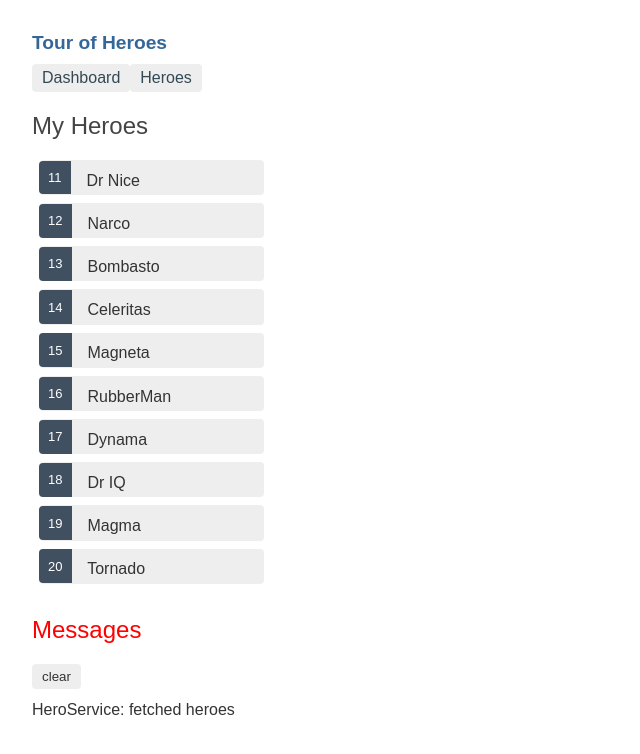
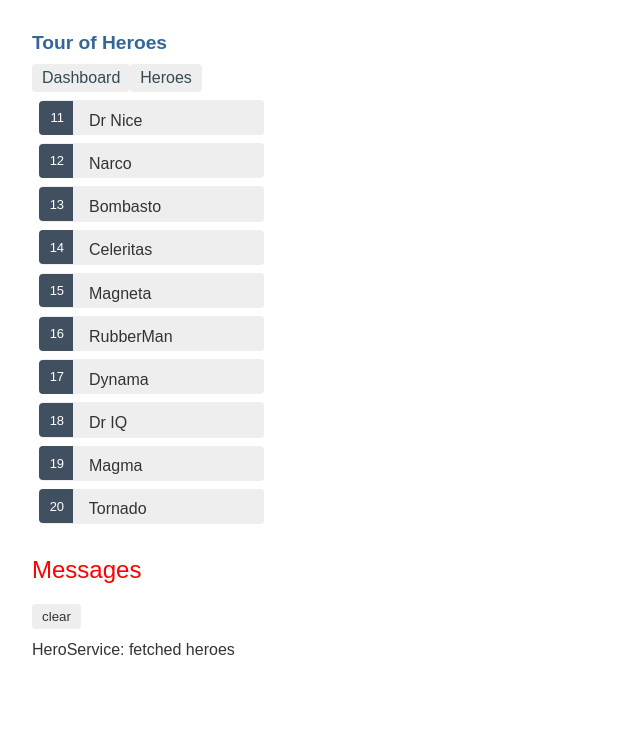
Before and after one commit to tubaboy5/tourOfHeroesAngular, an Angular app: page /heroes in a window 1280 px wide. Shown: the top 754 px of the page, without its empty margins (0-640 px from the left). Built offline with nearby package versions, Linux system fonts and the light colour scheme.

Commit message:
Adding hero component links

```diff
--- a/src/app/dashboard/dashboard.component.html
+++ b/src/app/dashboard/dashboard.component.html
@@ -1,8 +1,12 @@
 <h3>Top Heroes</h3>
 <div class="grid grid-pad">
-  <a *ngFor="let hero of heroes" class="col-1-4">
+  <a
+    *ngFor="let hero of heroes"
+    class="col-1-4"
+    routerLink="/detail/{{ hero.id }}"
+  >
     <div class="module hero">
-      <h4>{{hero.name}}</h4>
+      <h4>{{ hero.name }}</h4>
     </div>
   </a>
 </div>
--- a/src/app/heroes/heroes.component.css
+++ b/src/app/heroes/heroes.component.css
@@ -6,39 +6,46 @@
   width: 15em;
 }
 .heroes li {
+  position: relative;
   cursor: pointer;
-    position: relative;
-    left: 0;
-    background-color: #EEE;
-    margin: .5em;
-    padding: .3em 0;
+  background-color: #eee;
+  margin: 0.5em;
+  padding: 0.3em 0;
   height: 1.6em;
   border-radius: 4px;
 }
+
 .heroes li:hover {
-    color: #607D8B;
-    background-color: #DDD;
-    left: .1em;
+  color: #607d8b;
+  background-color: #ddd;
+  left: 0.1em;
 }
-  .heroes li.selected {
-    background-color: #CFD8DC;
-    color: white;
+
+.heroes a {
+  color: #333;
+  text-decoration: none;
+  position: relative;
+  display: block;
+  width: 250px;
 }
-  .heroes li.selected:hover {
-    background-color: #BBD8DC;
-    color: white;
+
+.heroes a:hover {
+  color: #607d8b;
 }
+
 .heroes .badge {
   display: inline-block;
   font-size: small;
   color: white;
   padding: 0.8em 0.7em 0 0.7em;
-    background-color:#405061;
+  background-color: #405061;
   line-height: 1em;
   position: relative;
   left: -1px;
   top: -4px;
   height: 1.8em;
-    margin-right: .8em;
+  min-width: 16px;
+  text-align: right;
+  margin-right: 0.8em;
   border-radius: 4px 0 0 4px;
 }
--- a/src/app/heroes/heroes.component.html
+++ b/src/app/heroes/heroes.component.html
@@ -1,10 +1,7 @@
-<h2>My Heroes</h2>
 <ul class="heroes">
-  <li
-    *ngFor="let hero of heroes"
-    (click)="onSelect(hero)"
-    [class.selected]="hero === selectedHero"
-  >
-    <span class="badge">{{ hero.id }}</span> {{ hero.name }}
+  <li *ngFor="let hero of heroes">
+    <a routerLink="/detail/{{hero.id}}">
+      <span class="badge">{{hero.id}}</span> {{hero.name}}
+    </a>
   </li>
 </ul>
--- a/src/app/heroes/heroes.component.ts
+++ b/src/app/heroes/heroes.component.ts
@@ -11,22 +11,14 @@ import { HeroService } from '../hero.service';
 export class HeroesComponent implements OnInit {
   heroes: Hero[];
 
-  selectedHero: Hero;
-  onSelect(hero: Hero): void {
-    this.selectedHero = hero;
-    this.messageService.add(`HeroesComponent: Selected hero id=${hero.id}`);
-  }
-
-  getHeroes(): void {
-    this.heroService.getHeroes().subscribe((heroes => this.heroes = heroes));
-  }
-
-  constructor(
-    private heroService: HeroService,
-    private messageService: MessageService
-  ) {}
+  constructor(private heroService: HeroService) { }
 
   ngOnInit() {
     this.getHeroes();
   }
+
+  getHeroes(): void {
+    this.heroService.getHeroes()
+    .subscribe(heroes => this.heroes = heroes);
+  }
 }
```
Lines whose indentation alone changed are shown as unchanged.
